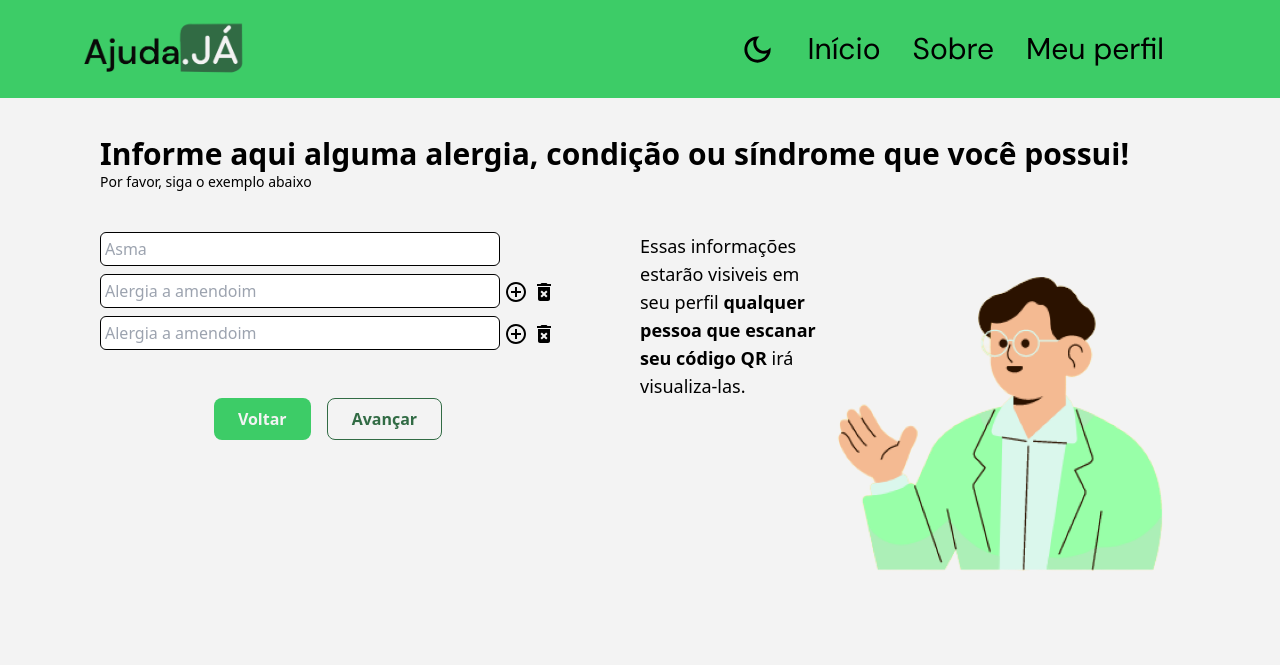
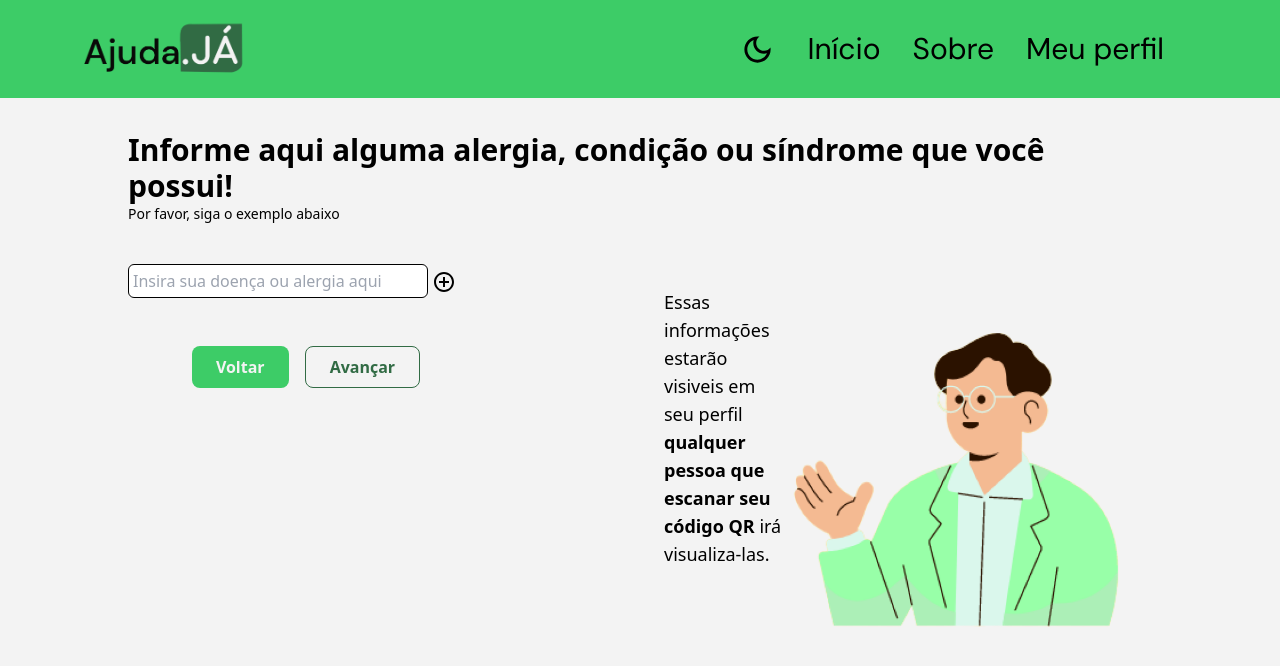
Before and after one commit to PedroVenchiarutti/ajudaJa-Project, a React (Vite) app: page / in a window 1280 px wide. Shown: the top 666 px of the page. Built offline with nearby package versions, Linux system fonts and the light colour scheme.

Commit message:
add: button add form works and generate id

```diff
--- a/src/Pages/UserInformation/index.jsx
+++ b/src/Pages/UserInformation/index.jsx
@@ -3,53 +3,67 @@ import Header from "../../Components/Header";
 import PersonSVG from '../../../public/images/image-firs-seasson.png'
 import AddCircleOutlineIcon from '@mui/icons-material/AddCircleOutline';
 import DeleteForeverIcon from '@mui/icons-material/DeleteForever';
+import { LteMobiledata } from "@mui/icons-material";
 
 const UserInformation = () => {
 
-    const [serviceList, setServiceList] = useState([{service: ''}])
+        const [formValues, setFormsValues] = useState([{id: 1, description:''}])
+
+
+           const handleChange = (i,e) => {
+            let newFormValues = [...formValues];
+            let add = i + 1
+            newFormValues[i].id = add++
+            newFormValues[i].description = e.target.value;
+            setFormsValues( newFormValues)
+
+        }
+
+        const addFormFields = () => {
+            let newFormValues = [...formValues];
+            let abc = [...formValues, {id: '' , description: ''}]
+                setFormsValues(abc)
+            console.log(newFormValues)
+
+        }
+
+        const removeFormFields = (i) => {
+            let newFormValues = [...formValues];
+            newFormValues.splice(i, 1);
+            setFormsValues(newFormValues)
+        }
+
+
 
     return(
         <div className="bg-white ">
             <Header/>
 
         <div className="w-full pt-28">
-            <div className="w-[1080px] m-auto pt-6">
+            <div className=" sm:p-5 md:w-[700px] lg:w-[1080px] m-auto pt-6">
 
-                <div className="title pb-10">
-                    <h1 className="text-3xl font-bold">Informe aqui alguma alergia, condição ou síndrome que você possui!</h1>
+                <div className="title  px-2 pb-10">
+                    <h1 className="text-2xl  md:text-3xl font-bold">Informe aqui alguma alergia, condição ou síndrome que você possui!</h1>
                     <p className="text-sm ">Por favor, siga o exemplo abaixo</p>
                 </div>
 
-                <div className="flex justify-between">
+                <div className="flex flex-col lg:flex-row justify-between">
                     <div className="flex flex-col gap-2 ">
-                        <div>
-                            <input className="border w-[400px] p-1 rounded-md" type="text" placeholder="Asma" />
-                        </div>
 
-                        <div className="flex gap-1 items-center">
 
-                        <input className="border w-[400px] p-1 rounded-md" type="text" placeholder="Alergia a amendoim" />
-                        <button onClick={e => inputSick()}>
-                            <AddCircleOutlineIcon/> </button>
-                            <button>
-                                <DeleteForeverIcon />
-                            </button>
-                        </div>
+                                {formValues.map((element, index)=> (
+                                       <div key={index} className="flex justify-center lg:justify-start gap-1 items-center px-2">
 
-                        {serviceList.map((item, key)=> {
-                            return(
-                                <div key={key} className="flex gap-1 items-center">
+                                       <input className="border w-[300px] p-1 rounded-md" type="text"  placeholder="Insira sua doença ou alergia aqui"  onChange={e => handleChange(index, e)} />
+                                       <button onClick={()=> addFormFields()} >
+                                           <AddCircleOutlineIcon/> </button>
+                                           {index ?
+                                            <button onClick={() => removeFormFields(index)}>
+                                            <DeleteForeverIcon />
+                                        </button> : <div className="invisible"><DeleteForeverIcon /></div> }
 
-                                <input className="border w-[400px] p-1 rounded-md" type="text" placeholder="Alergia a amendoim" />
-                                <button onClick={e => inputSick()}>
-                                    <AddCircleOutlineIcon/> </button>
-                                    <button>
-                                        <DeleteForeverIcon />
-                                    </button>
-                                </div>
-                            )
-                        })}
-
+                                       </div>
+                                ))}
 
 
 
@@ -62,7 +76,7 @@ const UserInformation = () => {
 
                     </div>
 
-                    <div className="w-[50%] flex">
+                    <div className=" p-6 lg:w-[50%] flex flex-col md:flex-row">
 
                         <p className="text-lg">Essas informações estarão visiveis em seu perfil
                             <strong> qualquer pessoa que escanar seu código QR </strong>
```
